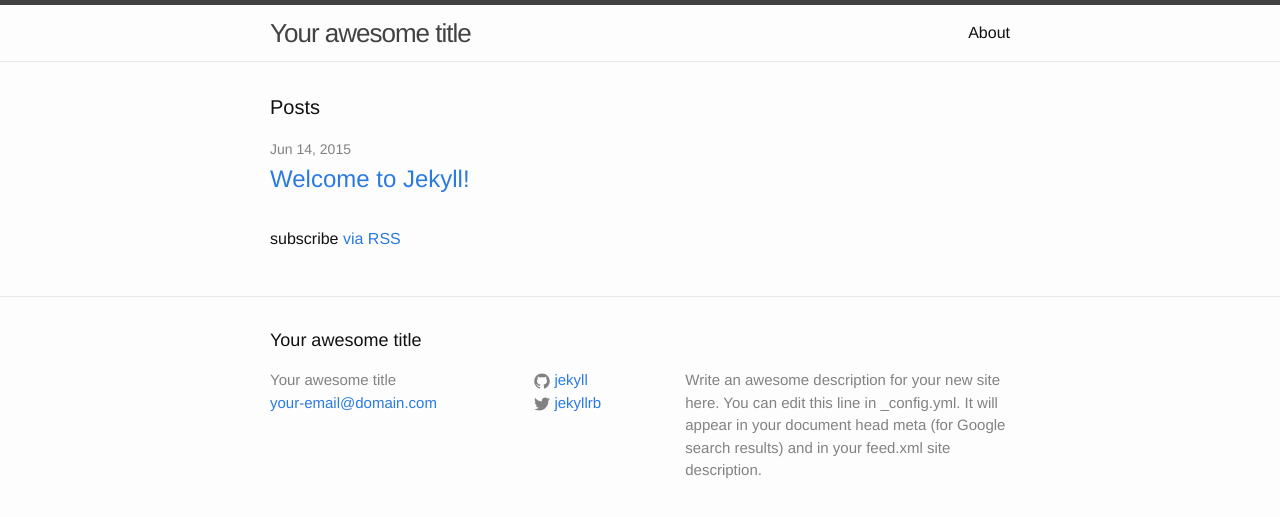
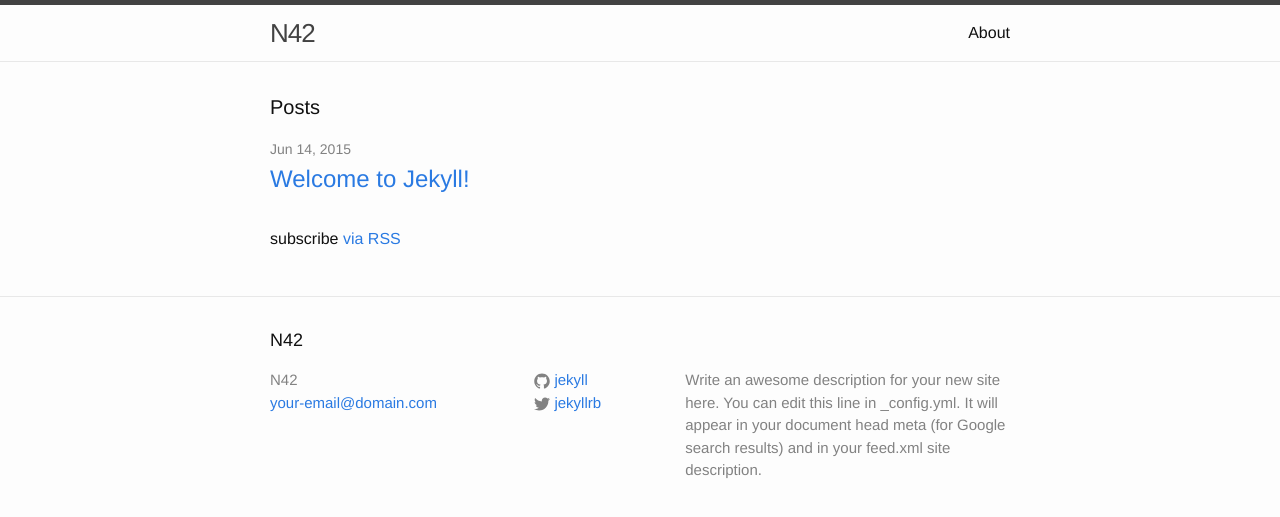
Before and after one commit to daangn/daangn-team-page, a Jekyll site: the page built from index.html, in a window 1280 px wide. Shown: the top 517 px of the page. Built offline with Jekyll 4.4.1, drawn with Linux system fonts in a browser that asks for light colours.

Commit message:
Update _config.yml

```diff
--- a/_config.yml
+++ b/_config.yml
@@ -1,5 +1,5 @@
 # Site settings
-title: Your awesome title
+title: N42
 email: your-email@domain.com
 description: > # this means to ignore newlines until "baseurl:"
   Write an awesome description for your new site here. You can edit this
```
